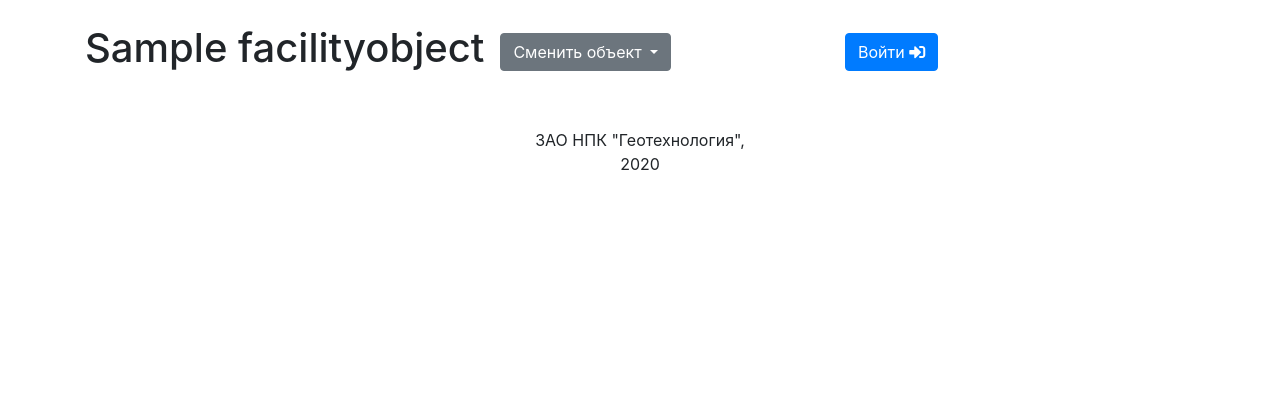
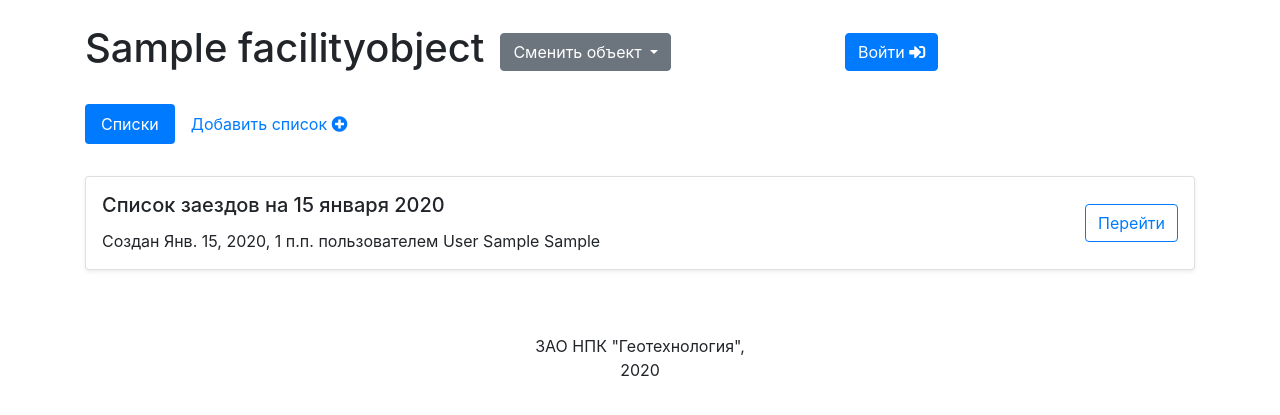
Before and after one commit to privategspot/movementcontrol, a Django app: a page that uses main/templates/main/facility-lists.html in a window 1280 px wide. Shown: the top 415 px of the page. Run offline with Django 3.2, Linux system fonts and the light colour scheme; tables that the repository leaves empty hold one stand-in row (values such as "Sample post"); some libraries are stand-ins or nearby versions.

Commit message:
Added template for facility's lists

```diff
--- a/main/templates/main/facility-lists.html
+++ b/main/templates/main/facility-lists.html
@@ -1 +1,53 @@
 {% extends "../base/base.html" %}
+
+{% block meta_title %}
+{{ related_facility.name }} | Списки
+{% endblock meta_title %}
+
+{% block main_content %}
+<div class="container-lg">
+  <div class="row">
+    <div class="col-md">
+      <ul class="nav nav-pills">
+        <li class="nav-item">
+          <a class="nav-link active" href="{{ related_facility.get_absolute_url }}">Списки</a>
+        </li>
+        <li class="nav-item">
+          <a class="nav-link" href="{% url 'facility-lists-add' facility_slug=related_facility.slug %}">
+          Добавить список
+          <i class="fas fa-plus-circle"></i>
+          </a>
+        </li>
+      </ul>
+    </div>
+  </div>
+
+  <div class="row mt-2">
+    <div class="col-md">
+      {% if movement_lists %}
+      <ul class="list-unstyled mt-4">
+        {% for movement_list in movement_lists %}
+        <li class="mt-2">
+            <div class="card shadow-sm">
+              <div class="card-body d-flex align-items-center flex-row p-3">
+                <div>
+                  <h5 class="card-title">
+                    Список {{ movement_list.list_type_humanize }}ов на {{ movement_list.scheduled_datetime|date:"d E Y" }}
+                  </h5>
+                  <p class="card-text">
+                    Создан {{ movement_list.creation_datetime }} пользователем {{ movement_list.creator.full_name }}
+                  </p>
+                </div>
+                <a href="{{ movement_list.get_absolute_url }}" class="btn btn-outline-primary ml-auto">Перейти</a>
+              </div>
+            </div>
+          </li>
+        {% endfor %}
+      </ul>
+      {% else %}
+      <h2 class="h5 mt-4">Списки отсутствуют</h2>
+      {% endif %}
+    </div>
+  </div>
+</div>
+{% endblock main_content %}
```
